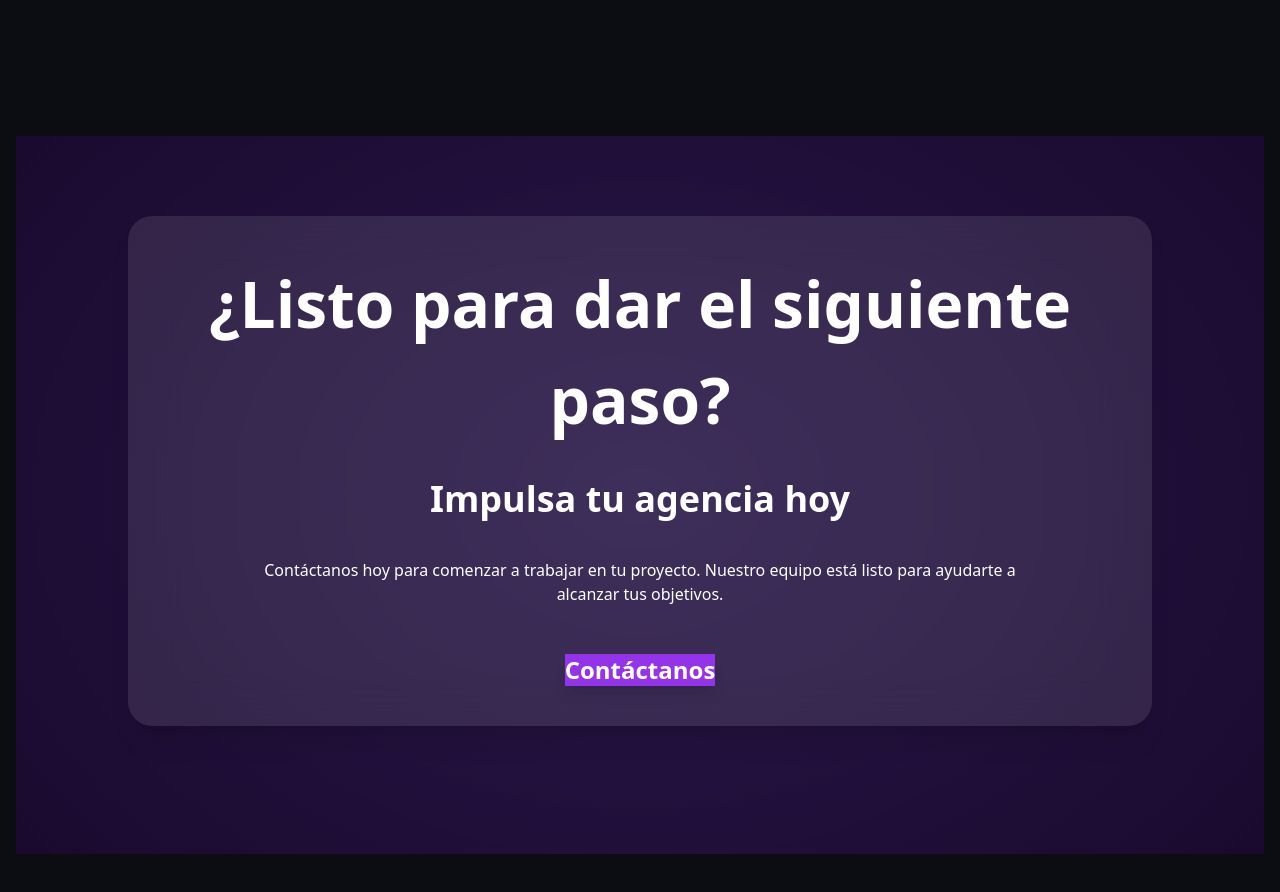
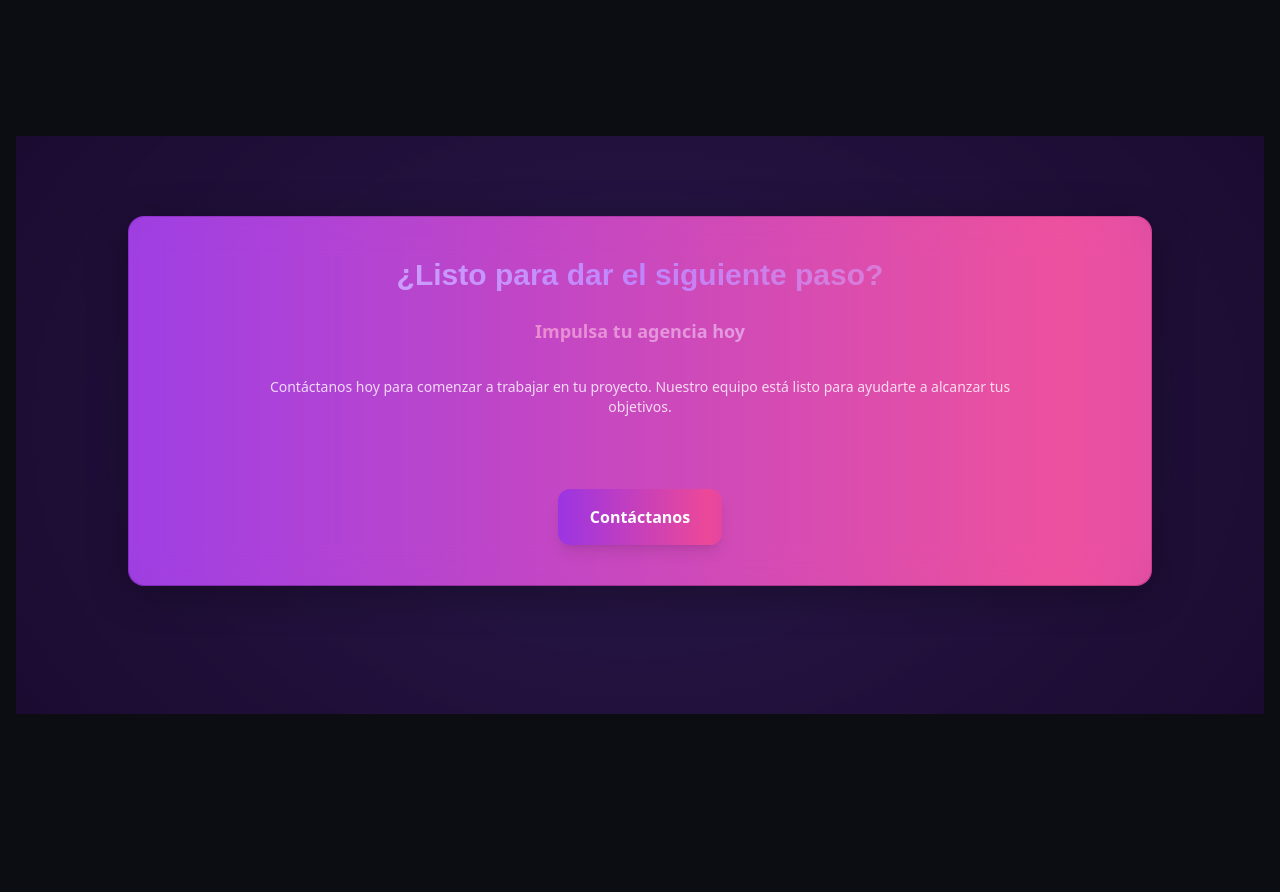
Before and after one commit to juanasaavedra/weavion, a React (Vite) app: page / in a window 1280 px wide. Shown: the part 3960-4852 px from the top of the page. Built offline with nearby package versions, Linux system fonts and the light colour scheme; a web font is replaced by a local one.

Commit message:
feat: enhance contact section with glassmorphism and animations

```diff
--- a/src/ContactSection.jsx
+++ b/src/ContactSection.jsx
@@ -23,9 +23,10 @@ export default function ContactSection() {
   return (
     <section
       ref={ref}
-      className="relative py-20 px-4 md:px-8 pb-32 overflow-hidden"
+      className="relative flex items-center justify-center py-20 px-4 md:px-8 pb-32 overflow-hidden"
       id="contactSection"
     >
+      {/* Radial cursor-follow gradient */}
       <div
         className="absolute inset-0 pointer-events-none"
         style={{
@@ -33,23 +34,29 @@ export default function ContactSection() {
           transition: 'background-position .15s linear',
         }}
       />
-      <div className="relative z-10 max-w-5xl mx-auto text-center container-rounded bg-white/10 backdrop-blur-xl p-6 md:p-10 shadow-xl text-white">
-        <h2 className="headline text-white mb-6">
+
+      {/* Glass card with animated gradient border */}
+      <div className="relative z-10 w-full max-w-5xl text-center group">
+        <div className="p-[1px] rounded-2xl bg-gradient-to-r from-purple-600 via-pink-500 to-purple-600 animate-gradient-slow">
+          <div className="rounded-2xl bg-white/5 backdrop-blur-lg p-6 md:p-10 shadow-[0_8px_40px_rgba(0,0,0,0.3)] transition-transform duration-300 group-hover:scale-[1.02] group-hover:shadow-purple-500/20">
+            <h2 className="text-3xl font-bold mb-6 text-transparent bg-clip-text bg-gradient-to-r from-purple-300 via-purple-400 to-pink-400">
               {t('contact.cta.title') || '¿Listo para dar el siguiente paso?'}
             </h2>
-        <p className="subtitle text-white mb-8">
+            <p className="mt-3 text-lg font-semibold mb-8 text-transparent bg-clip-text bg-gradient-to-r from-pink-400 to-purple-300">
               {t('contact.cta.subtitle') || 'Impulsa tu agencia hoy'}
             </p>
-        <p className="body-text text-white mb-12 max-w-3xl mx-auto">
+            <p className="mt-3 text-sm text-white/80 mb-12 max-w-3xl mx-auto">
               {t('contact.cta.description') || 'Contáctanos hoy para comenzar a trabajar en tu proyecto. Nuestro equipo está listo para ayudarte a alcanzar tus objetivos.'}
             </p>
             <Link
               to="/contact"
-          className="inline-block btn-rounded text-2xl font-bold text-white bg-purple-600 hover:bg-purple-500 transition-all duration-300 shadow-lg"
+              className="mt-6 inline-block px-8 py-4 rounded-xl font-semibold text-white bg-gradient-to-r from-purple-600 via-pink-500 to-purple-600 bg-[length:200%_200%] animate-gradient-slow hover:shadow-purple-500/50 shadow-lg transition-all"
             >
               {t('contact.cta.button') || 'Contáctanos'}
             </Link>
           </div>
+        </div>
+      </div>
     </section>
   );
 }
--- a/tailwind.config.js
+++ b/tailwind.config.js
@@ -11,6 +11,7 @@ module.exports = {
         animation: {
           'star-movement-bottom': 'star-movement-bottom 6s linear infinite alternate',
           'star-movement-top': 'star-movement-top 6s linear infinite alternate',
+          'gradient-slow': 'gradient 8s ease infinite',
         },
         keyframes: {
           'star-movement-bottom': {
@@ -20,6 +21,20 @@ module.exports = {
           'star-movement-top': {
             '0%': { transform: 'translate(0%, 0%)', opacity: '0.7' },
             '100%': { transform: 'translate(100%, 0%)', opacity: '0' },
+          },
+          gradient: {
+            '0%': {
+              'background-size': '200% 200%',
+              'background-position': '0% 50%'
+            },
+            '50%': {
+              'background-size': '200% 200%',
+              'background-position': '100% 50%'
+            },
+            '100%': {
+              'background-size': '200% 200%',
+              'background-position': '0% 50%'
+            }
           },
         },
         fontFamily: {
```
Lines whose indentation alone changed are shown as unchanged.
